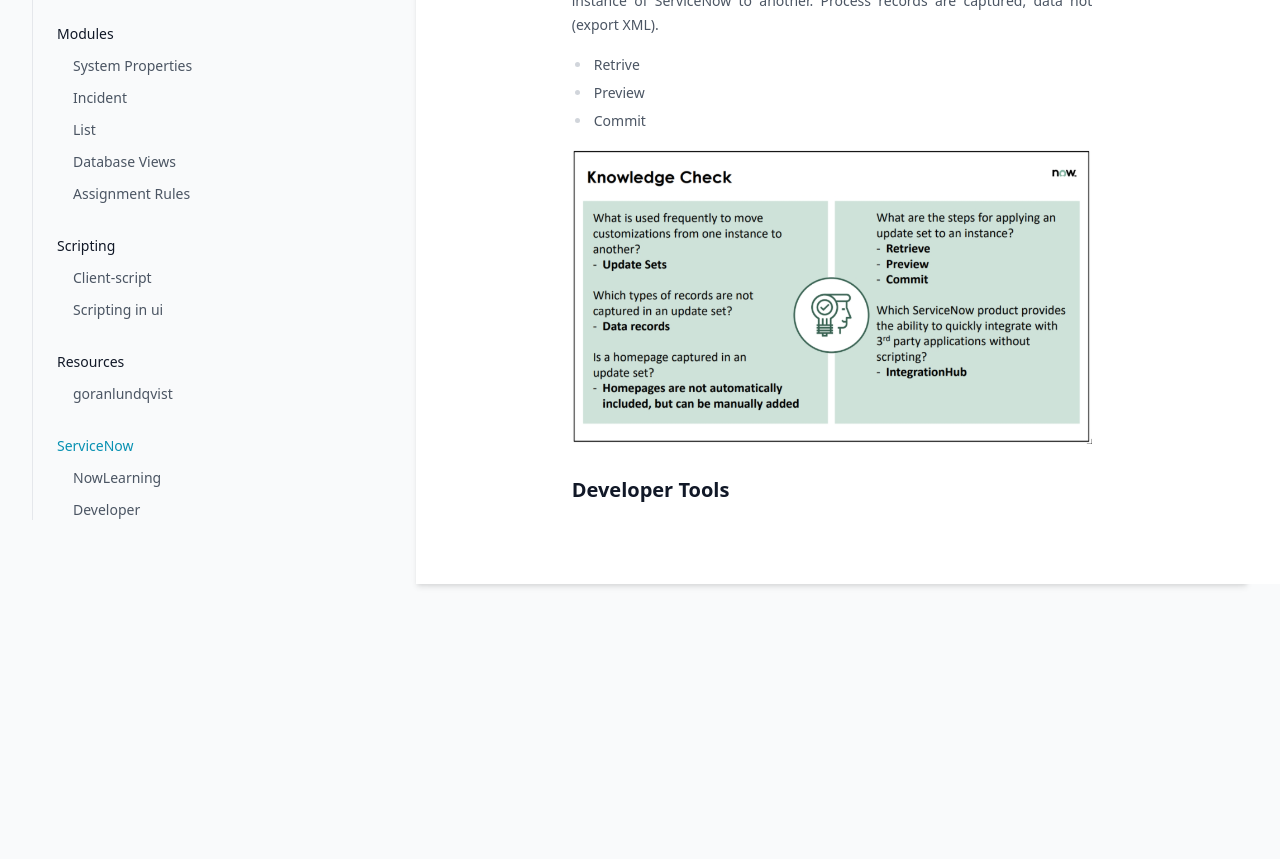
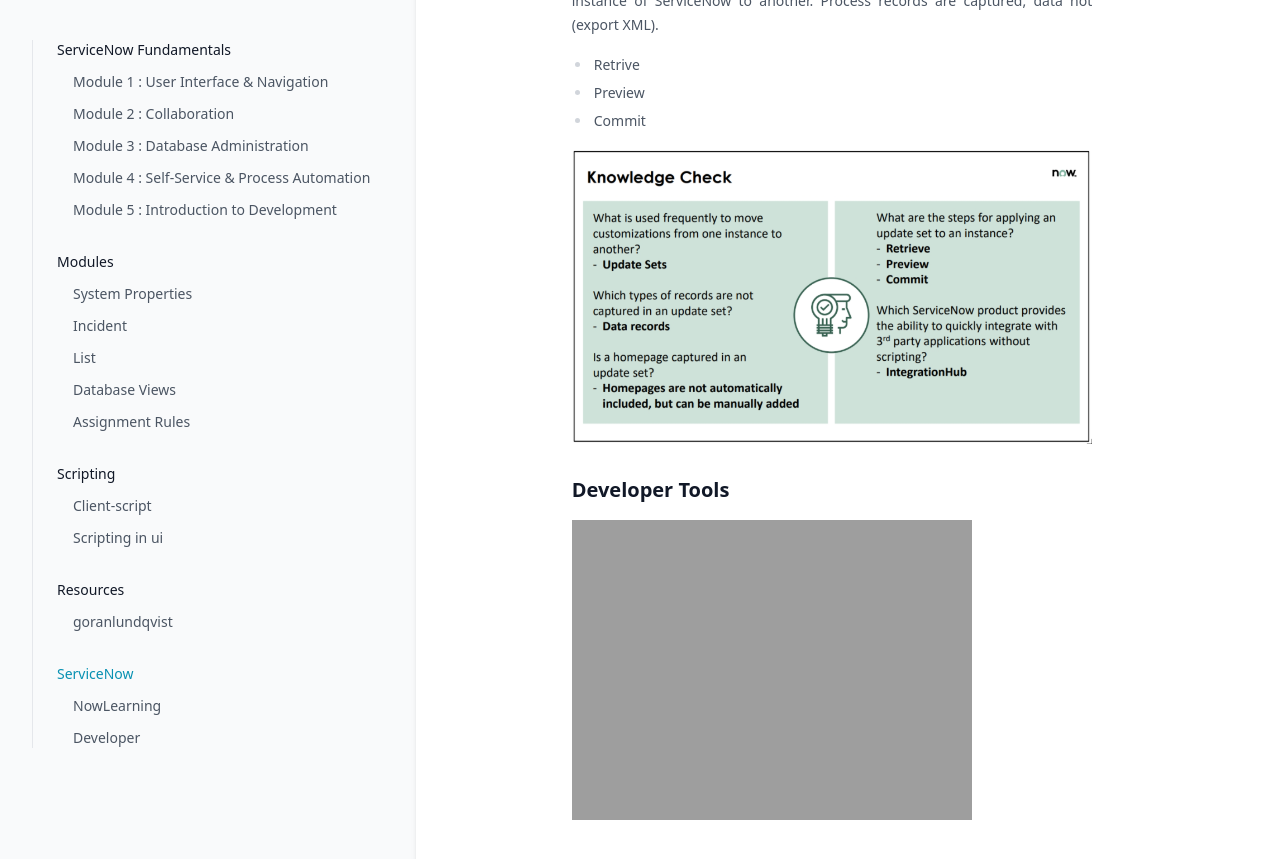
Before and after one commit to greglejeune/ebook, a Jekyll site: the page built from _servicenow/2021-11-01-snf-module5.md, in a window 1280 px wide and 900 px high, scrolled down 1745 px. Shown: the top 859 px of the window. Built offline with Jekyll 4.4.1, drawn with Linux system fonts in a browser that asks for light colours.

Commit message:
Update 2021-11-01-snf-module5.md

```diff
--- a/_servicenow/2021-11-01-snf-module5.md
+++ b/_servicenow/2021-11-01-snf-module5.md
@@ -80,3 +80,5 @@ category: snf
 <img src="https://greglejeune.github.io/ebook/img/SNFundamentals5-2.png">
 
 <h2>Developer Tools</h2>
+
+<img src="https://greglejeune.github.io/ebook/img/SNFundamentals5-3.png">
```
